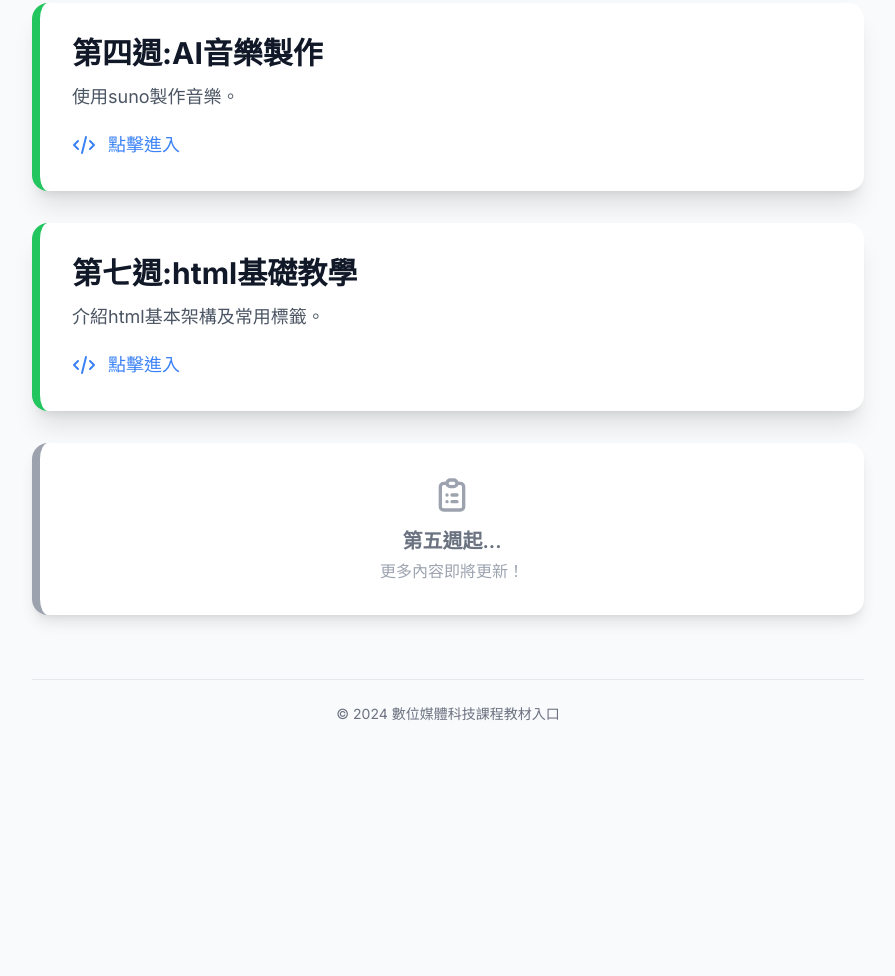
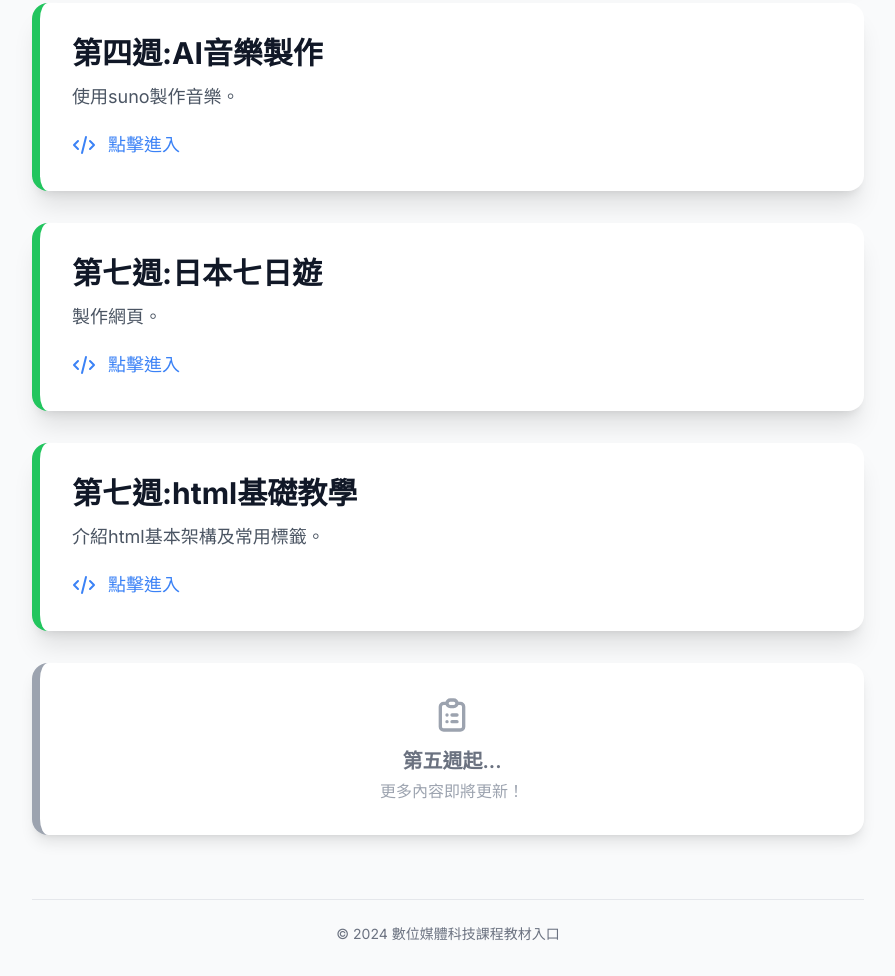
Before and after one commit to qwe12153-ship-it/genai_web_page, a plain HTML site: page index.html in a window 1280 px wide. Shown: the part 1094-2070 px from the top of the page, without its empty margins (192-1087 px from the left). Before the commit the page ends 1850 px from the top, so only its background shows below. Drawn offline with nearby package versions, Linux system fonts and the light colour scheme.

Commit message:
Update index.html

```diff
--- a/index.html
+++ b/index.html
@@ -187,6 +187,24 @@
                     </a>
                 </div>
             </div>
+            <!-- Week 7 Item -->
+            <div class="course-item bg-white dark:bg-gray-800 p-6 sm:p-8 rounded-2xl shadow-xl transition duration-300 hover:shadow-2xl border-l-8 border-green-500 dark:border-green-400">
+                <h2 class="text-3xl font-bold mb-3 text-gray-900 dark:text-gray-50">
+                    第七週:日本七日遊
+                </h2>
+                <p class="text-gray-600 dark:text-gray-300 mb-5 text-lg">
+                    製作網頁。
+                </p>
+                <div class="space-y-3">
+                    <a href="https://sites.google.com/view/japanese-yu-travel/" class="flex items-center text-lg text-primary-blue hover:text-blue-700 dark:text-blue-400 dark:hover:text-blue-200 font-medium transition duration-150 ease-in-out">
+                        <!-- Icon: Code -->
+                        <svg xmlns="http://www.w3.org/2000/svg" class="h-6 w-6 mr-3 flex-shrink-0" fill="none" viewBox="0 0 24 24" stroke="currentColor" stroke-width="2">
+                          <path stroke-linecap="round" stroke-linejoin="round" d="M10 20l4-16m4 4l4 4-4 4M6 16l-4-4 4-4" />
+                        </svg>
+                        點擊進入
+                    </a>
+                </div>
+            </div>
             <!-- Week 8 Item -->
             <div class="course-item bg-white dark:bg-gray-800 p-6 sm:p-8 rounded-2xl shadow-xl transition duration-300 hover:shadow-2xl border-l-8 border-green-500 dark:border-green-400">
                 <h2 class="text-3xl font-bold mb-3 text-gray-900 dark:text-gray-50">
```
